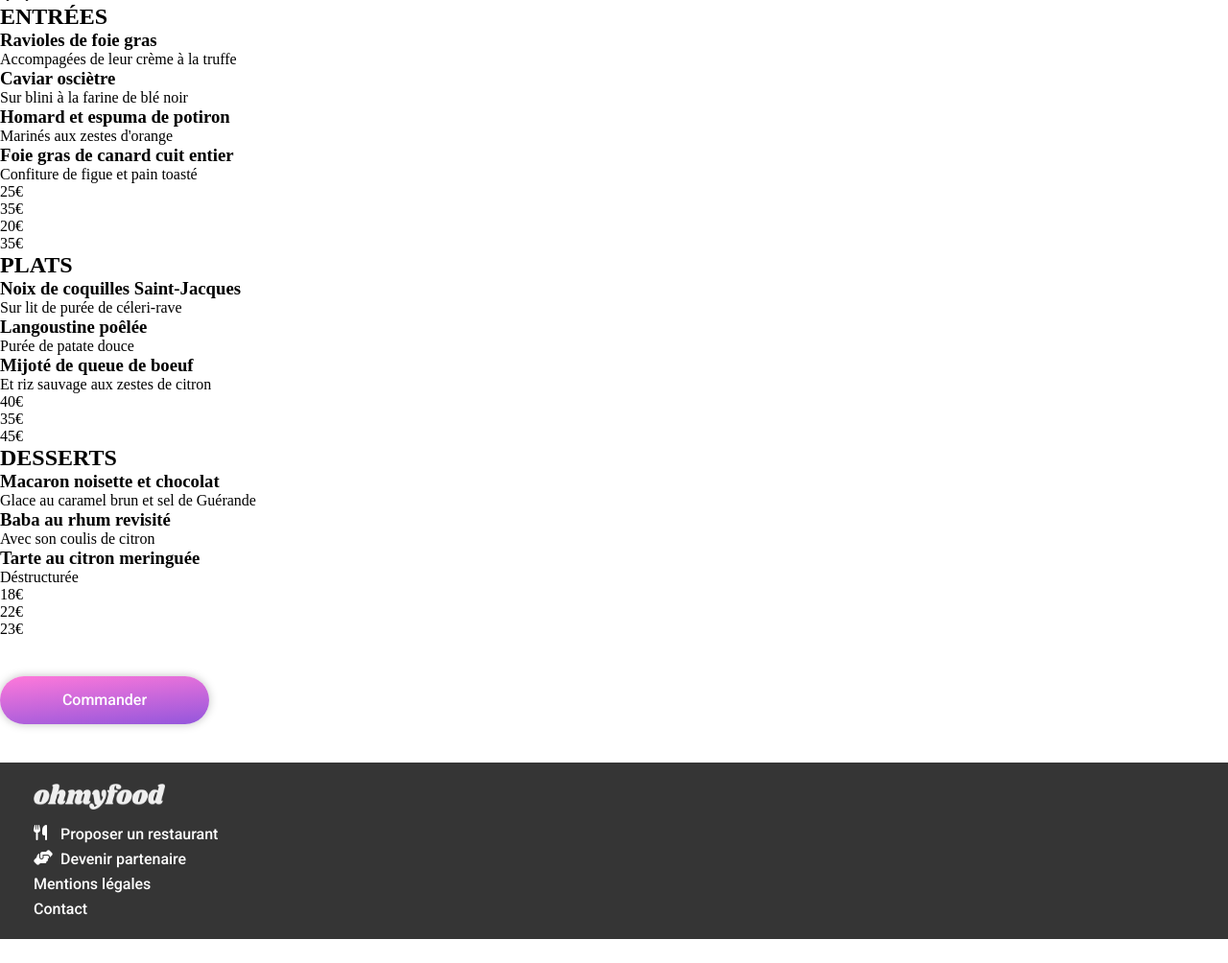
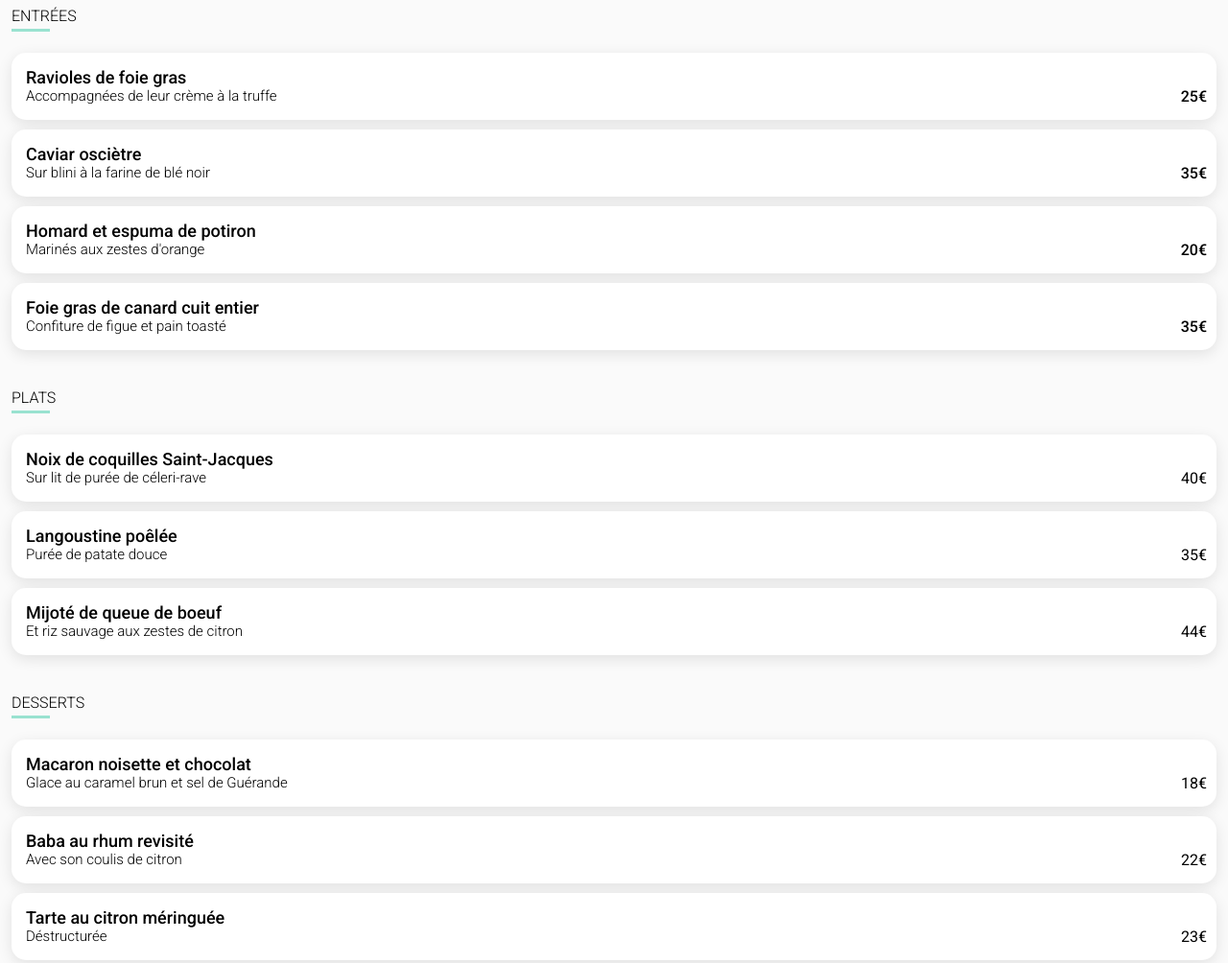
Before and after one commit to JleCrt/Oh-my-food, a website: page restaurants/la-note-enchantee.html in a window 1280 px wide. Shown: the part 379-1383 px from the top of the page at 96% size. Before the commit the page ends 1358 px from the top, so only its background shows below. Drawn offline with Linux system fonts and the light colour scheme; a web font is replaced by a local one.

Commit message:
Finalisation pages restaurants

```diff
--- a/restaurants/la-note-enchantee.html
+++ b/restaurants/la-note-enchantee.html
@@ -23,10 +23,8 @@
     </header>
 
     <main>
-        <div class="menu-photo">
-            <img src="../assets/restaurants/la-note-enchantee.jpg" alt="restaurant la palette du goût">
-        </div>
-        <article class="menu">
+        <img class="menu-photo" src="../assets/restaurants/la-note-enchantee.jpg" alt="restaurant la note enchantée">
+        <article class="menus">
             <div class="restaurant-title">
                 <h1>La note enchantée</h1>
                 <div class="heart-container-title">
@@ -35,75 +33,106 @@
                 </div>
             </div>
             <div class="menu-section">
-                <div class="plate-title">
+
+                <div class="menu entrees">
                         <h2>ENTRÉES</h2>
-                </div>
-                <div class="menu-plate">
+                    <div class="menu-card">
                         <div class="plate">
                             <h3>Ravioles de foie gras</h3>
-                        <p>Accompagées de leur crème à la truffe</p>
+                            <p>Accompagnées de leur crème à la truffe</p>
                         </div>
+                        <div class="price">
+                            <span>25€</span>
+                        </div>
+                    </div>
+                    <div class="menu-card">
                         <div class="plate">
                             <h3>Caviar osciètre</h3>
                             <p>Sur blini à la farine de blé noir</p>
                         </div>
+                        <div class="price">
+                            <span>35€</span>
+                        </div>
+                    </div>
+                    <div class="menu-card">
                         <div class="plate">
                             <h3>Homard et espuma de potiron</h3>
                             <p>Marinés aux zestes d'orange</p>
                         </div>
+                        <div class="price">
+                            <span>20€</span>
+                        </div>
+                    </div>
+                    <div class="menu-card">
                         <div class="plate">
                             <h3>Foie gras de canard cuit entier</h3>
                             <p>Confiture de figue et pain toasté</p>
                         </div>
                         <div class="price">
-                        <p>25€</p>
-                        <p>35€</p>
-                        <p>20€</p>
-                        <p>35€</p>
+                            <span>35€</span>
                         </div>
                     </div>
-                <div class="plate-title">
+                </div>
+
+                <div class="menu plats">
                         <h2>PLATS</h2>
-                </div>
-                <div class="menu-plate">
+                    <div class="menu-card">
                         <div class="plate">
                             <h3>Noix de coquilles Saint-Jacques</h3>
                             <p>Sur lit de purée de céleri-rave</p>
                         </div>
+                        <div class="price">
+                            <p>40€</p>
+                        </div>
+                    </div>
+                    <div class="menu-card">
                         <div class="plate">
                             <h3>Langoustine poêlée</h3>
                             <p>Purée de patate douce</p>
                         </div>
+                        <div class="price">
+                            <p>35€</p>
+                        </div>
+                    </div>
+                    <div class="menu-card">
                         <div class="plate">
                             <h3>Mijoté de queue de boeuf</h3>
                             <p>Et riz sauvage aux zestes de citron</p>
                         </div>
                         <div class="price">
-                        <p>40€</p>
-                        <p>35€</p>
-                        <p>45€</p>
+                            <p>44€</p>
                         </div>
                     </div>
-                <div class="plate-title">
+                </div>
+
+                <div class="menu desserts">
                         <h2>DESSERTS</h2>
-                </div>
-                <div class="menu-desserts">
+                    <div class="menu-card">
                         <div class="plate">
                             <h3>Macaron noisette et chocolat</h3>
                             <p>Glace au caramel brun et sel de Guérande</p>
                         </div>
+                        <div class="price">
+                            <p>18€</p>
+                        </div>
+                    </div>
+                    <div class="menu-card">
                         <div class="plate">
                             <h3>Baba au rhum revisité</h3>
                             <p>Avec son coulis de citron</p>
                         </div>
+                        <div class="price">
+                            <p>22€</p>
+                        </div>
+                    </div>
+                    <div class="menu-card">
                         <div class="plate">
-                        <h3>Tarte au citron meringuée</h3>
+                            <h3>Tarte au citron méringuée</h3>
                             <p>Déstructurée</p>
                         </div>
                         <div class="price">
-                        <p>18€</p>
-                        <p>22€</p>
                             <p>23€</p>
+                        </div>
                     </div>
                 </div>
             </div>
```
Also changed, not shown: restaurants/a-la-francaise.html (+45 -20 lines), restaurants/le-delice-des-sens.html (+47 -22 lines). Lines whose indentation alone changed are shown as unchanged.
